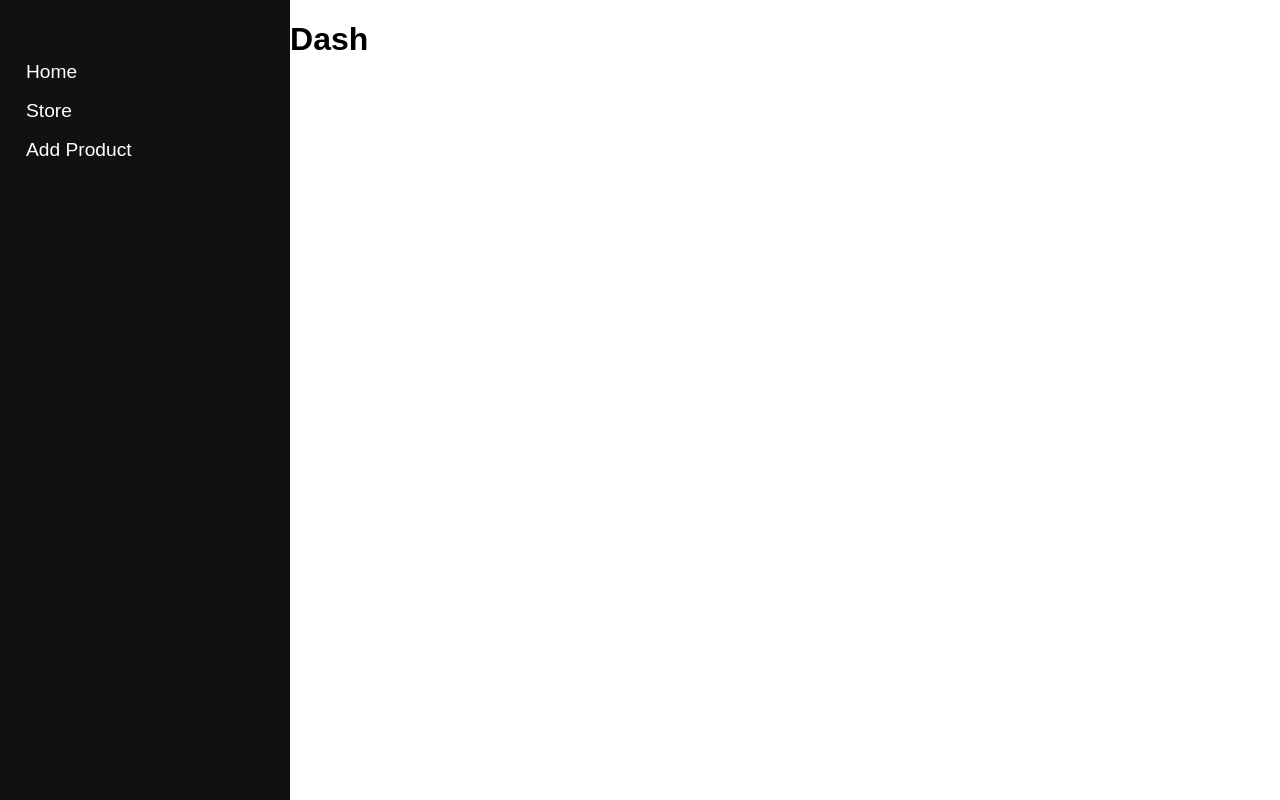
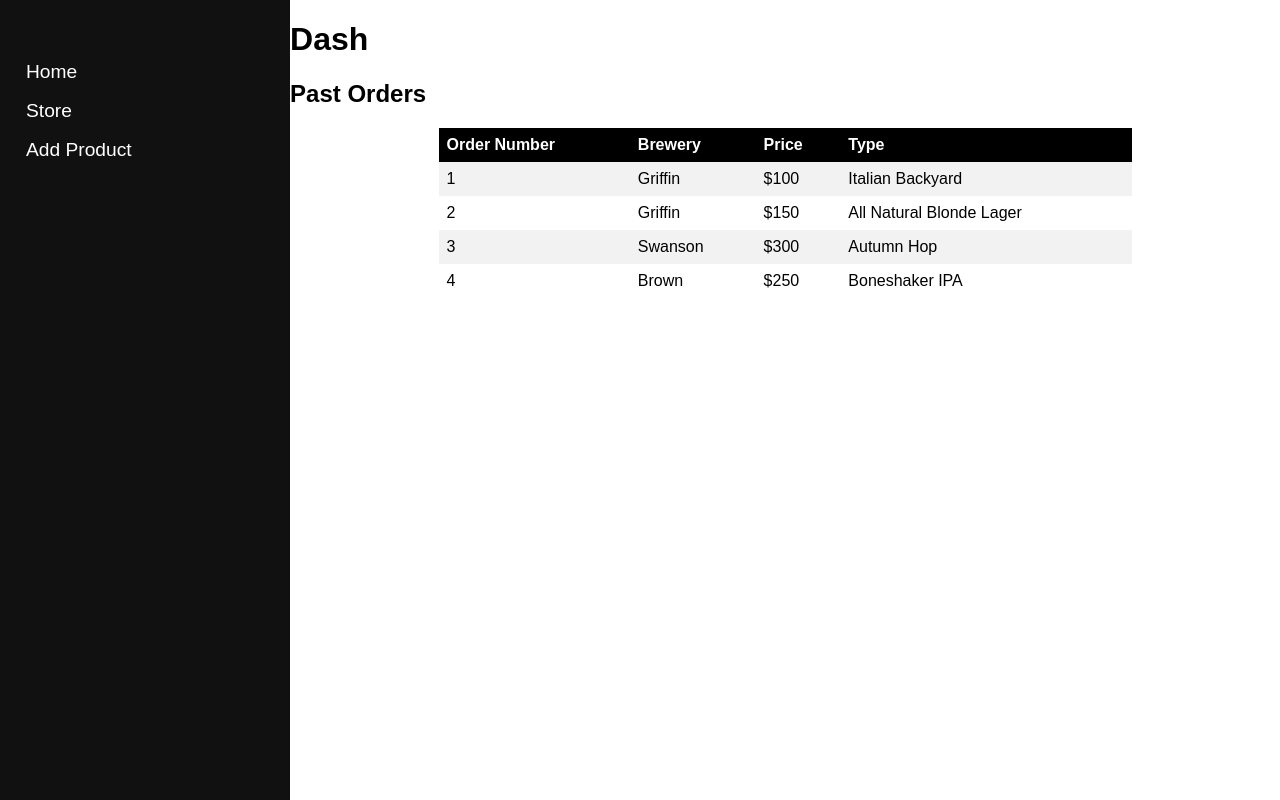
Before and after one commit to Socha17/beerDemo, a React (Create React App) app in the folder beerdemo/: page / in a window 1280 px wide. Built offline with nearby package versions, Linux system fonts and the light colour scheme.

Commit message:
past orders table

```diff
--- a/beerdemo/src/App.css
+++ b/beerdemo/src/App.css
@@ -24,3 +24,21 @@
 .content {
   width: 80%;
 }
+
+table {
+    border-collapse: collapse;
+    width: 70%;
+    margin: auto;
+}
+
+th, td {
+    text-align: left;
+    padding: 8px;
+}
+
+tr:nth-child(even){background-color: #f2f2f2}
+
+th {
+    background-color: black;
+    color: white;
+}
--- a/beerdemo/src/App.js
+++ b/beerdemo/src/App.js
@@ -24,7 +24,6 @@ class App extends Component {
        showState[key] = false;
      }
      showState[e.target.name] = true;
-
      this.setState({displayState: showState});
    }
 
--- a/beerdemo/src/Dash.js
+++ b/beerdemo/src/Dash.js
@@ -5,6 +5,41 @@ class Dash extends Component {
     return (
       <div>
           <h1>Dash</h1>
+          <h2>Past Orders</h2>
+          <section>
+            <table>
+              <tr>
+                <th>Order Number</th>
+                <th>Brewery</th>
+                <th>Price</th>
+                <th>Type</th>
+              </tr>
+              <tr>
+                <td>1</td>
+                <td>Griffin</td>
+                <td>$100</td>
+                <td>Italian Backyard</td>
+              </tr>
+              <tr>
+                <td>2</td>
+                <td>Griffin</td>
+                <td>$150</td>
+                <td>All Natural Blonde Lager</td>
+              </tr>
+              <tr>
+                <td>3</td>
+                <td>Swanson</td>
+                <td>$300</td>
+                <td>Autumn Hop</td>
+              </tr>
+              <tr>
+                <td>4</td>
+                <td>Brown</td>
+                <td>$250</td>
+                <td>Boneshaker IPA</td>
+            </tr>
+            </table>
+          </section>
       </div>
     );
   }
```
